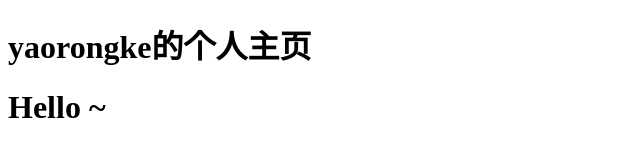
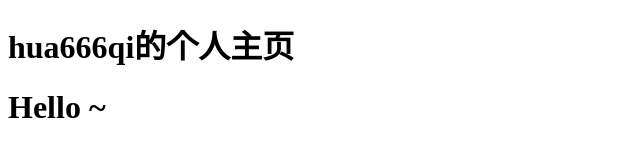
Before and after one commit to hua666qi/hua666qi.github., a plain HTML site: page index.html in a window 1280 px wide. Shown: the whole page, without its empty margins (0-640 px from the left). Drawn offline with Linux system fonts and the light colour scheme.

Commit message:
Update index.html

```diff
--- a/index.html
+++ b/index.html
@@ -2,10 +2,10 @@
 <html lang="en">
 <head>
     <meta charset="UTF-8">
-    <title>yaorongke</title>
+    <title>hua666qi</title>
 </head>
 <body>
-    <h1>yaorongke的个人主页</h1>
+    <h1>hua666qi的个人主页</h1>
     <h1>Hello ~</h1>
 </body>
 </html>
```
